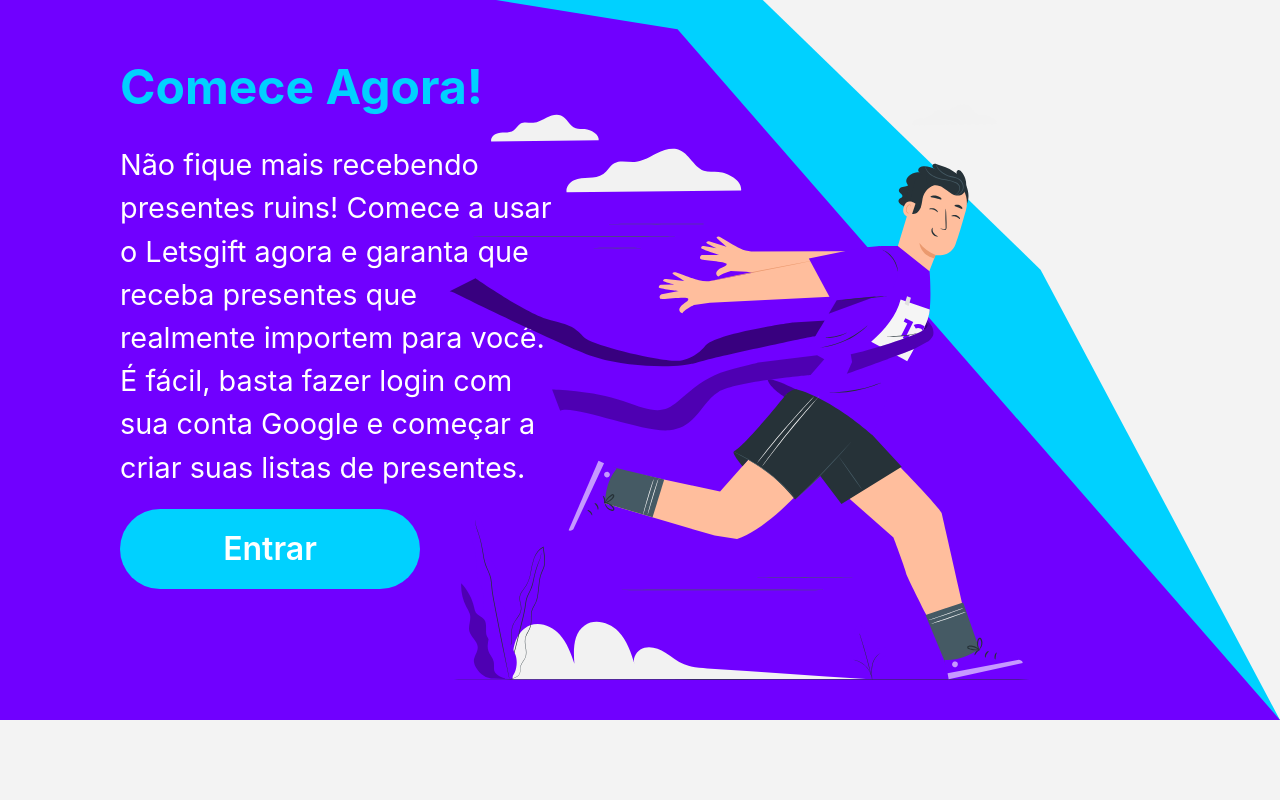
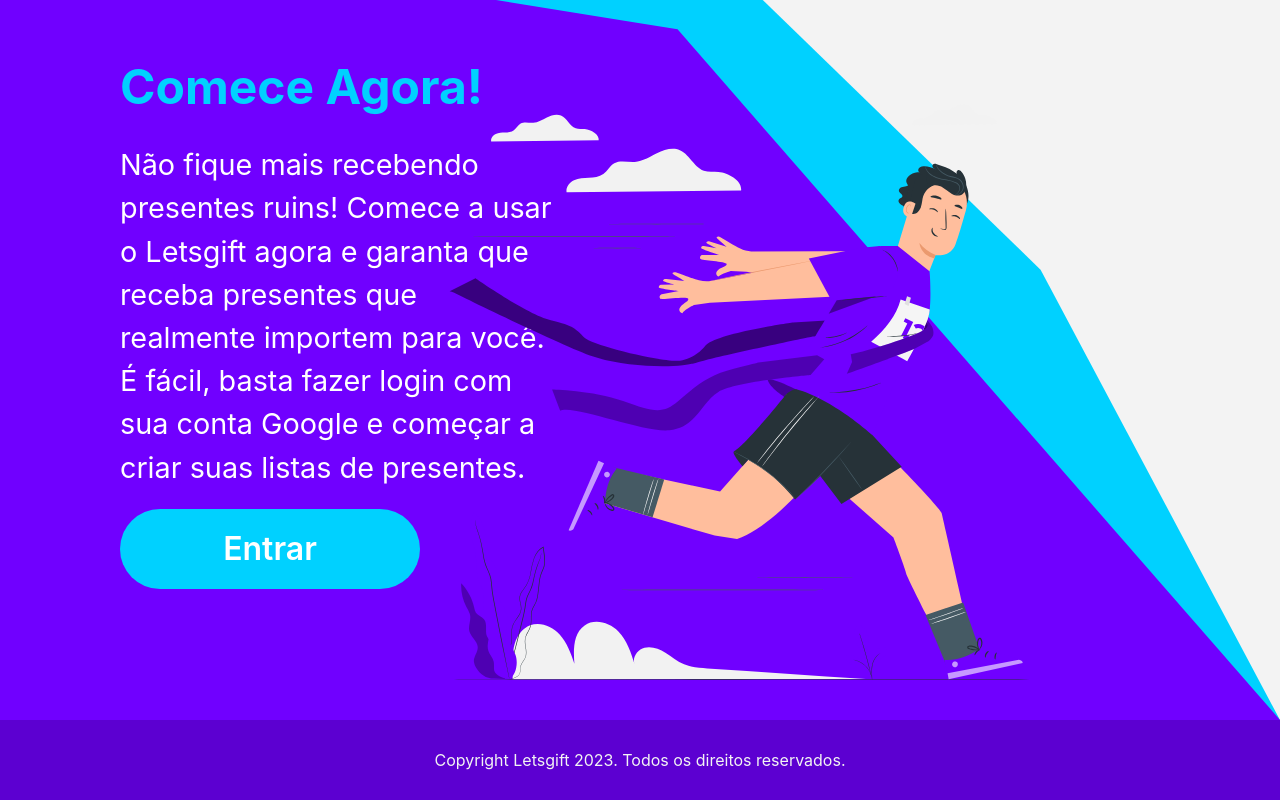
Before and after one commit to lcpsd/LetsGift-Landing-Page, a Next.js app: page / in a window 1280 px wide. Shown: the part 3280-4080 px from the top of the page. Before the commit the page ends 4000 px from the top, so only its background shows below. Built offline with nearby package versions, Linux system fonts and the light colour scheme.

Commit message:
comp: footer

```diff
--- /dev/null
+++ b/src/components/Footer.tsx
@@ -0,0 +1,21 @@
+import { Flex, Text } from "@chakra-ui/react";
+
+export function Footer() {
+
+    const currentYear = new Date().getFullYear()
+
+    return (
+        <Flex
+            align="center"
+            justify="center"
+            color="primary"
+            bg="secondaryDark"
+            h="80px"
+            w="100%"
+        >
+            <Text>
+                Copyright Letsgift {currentYear}. Todos os direitos reservados.
+            </Text>
+        </Flex>
+    )
+}
--- a/src/pages/index.tsx
+++ b/src/pages/index.tsx
@@ -2,6 +2,7 @@
 import { BgImage } from "../components/BgImage";
 import { Card } from "../components/Card";
 import { Container } from "../components/Container";
+import { Footer } from "../components/Footer";
 import { Indicator } from "../components/Indicator";
 import { Section } from "../components/Section";
 import { AboutSection } from "../components/sections/About";
@@ -13,6 +14,7 @@
 export default function Home() {
 
   return (
+    <>
       <Container overflowX="hidden">
         <Indicator />
 
@@ -38,5 +40,7 @@
 
         <StartNowSection />
       </Container >
+      <Footer />
+    </>
   )
 }
```
Lines whose indentation alone changed are shown as unchanged.
